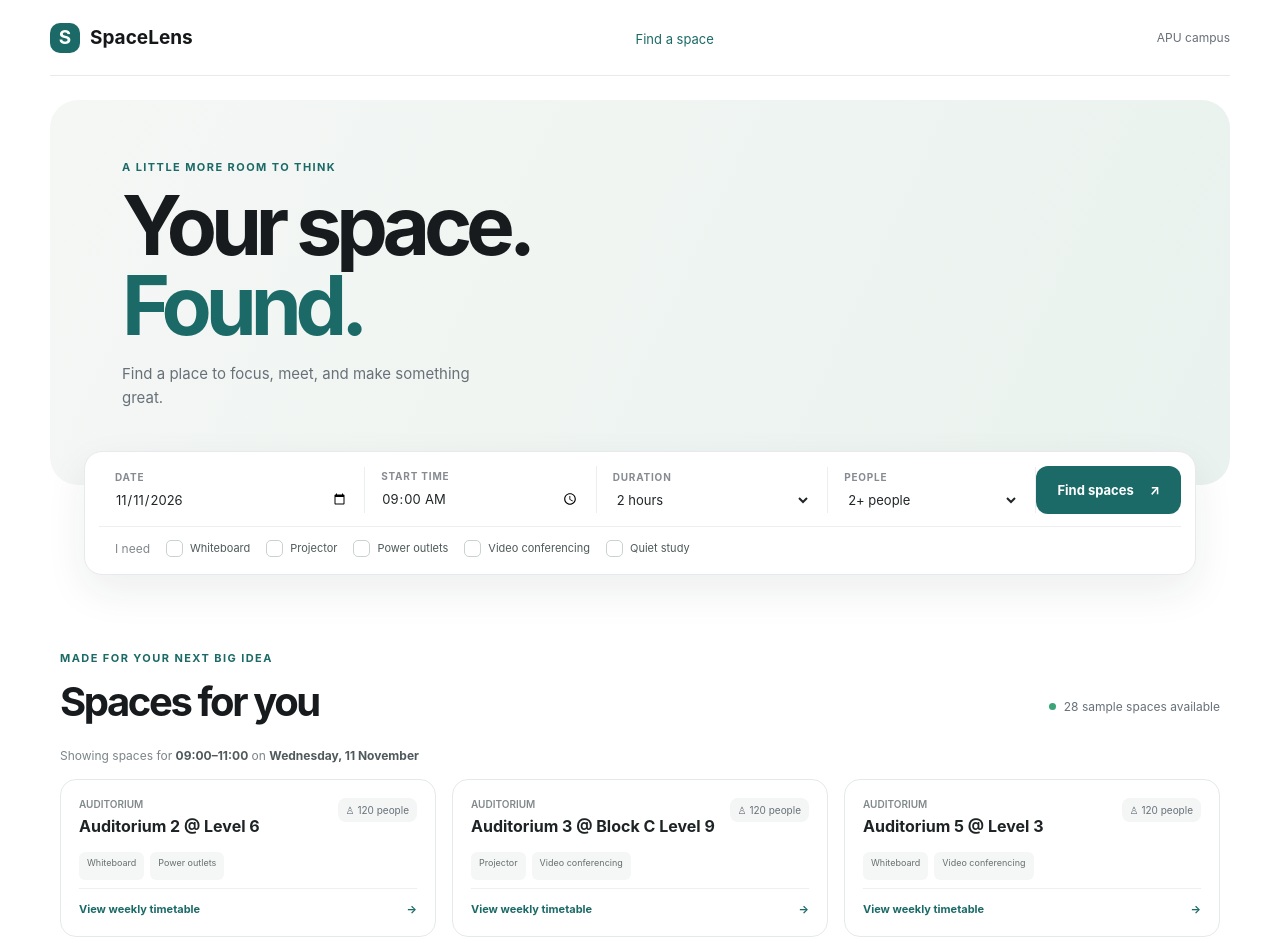
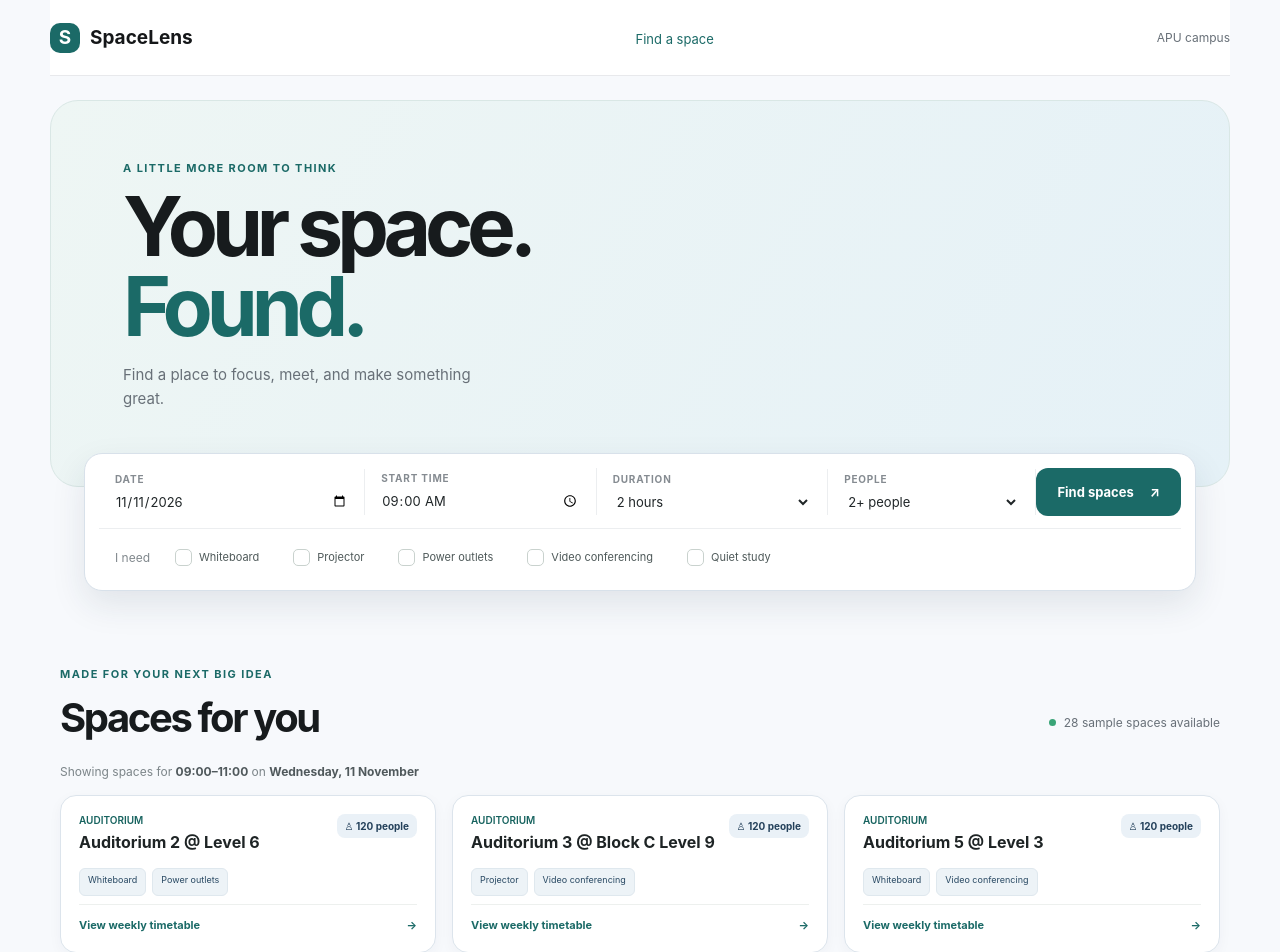
Before and after one commit to nathanaelphz/SpaceLens, a React (Vite) app: page / in a window 1280 px wide. Shown: the top 952 px of the page. Built offline with nearby package versions, Linux system fonts and the light colour scheme.

Commit message:
4th colour design

```diff
--- a/src/App.css
+++ b/src/App.css
@@ -465,3 +465,165 @@
   .timetable-modal { padding: 27px 18px; }
   .timeline-item { grid-template-columns: 78px 1fr; gap: 8px; }
 }
+
+/* Clearer colors and contrast */
+body {
+  background: #f7f9fc;
+  color: #18212f;
+}
+
+.topbar {
+  background: #fff;
+}
+
+.hero {
+  background: linear-gradient(120deg, #eef6f4 0%, #e5f1f7 100%);
+  border: 1px solid #d9e7e5;
+}
+
+.search-panel {
+  border-color: #d8e1ea;
+  box-shadow: 0 14px 34px rgba(25, 48, 72, 0.1);
+}
+
+.filter-field:focus-within {
+  border-radius: 8px;
+  background: #f0f7fa;
+}
+
+.facility-check {
+  padding: 7px 9px;
+  border-radius: 8px;
+}
+
+.facility-check:hover {
+  background: #eef5f8;
+}
+
+.room-card {
+  border-color: #dce4ec;
+  box-shadow: 0 4px 14px rgba(25, 48, 72, 0.04);
+}
+
+.room-category {
+  color: #17635f;
+}
+
+.capacity-badge {
+  color: #24415b;
+  background: #eaf1f7;
+  font-weight: 700;
+}
+
+.feature {
+  color: #294963;
+  background: #edf3f7;
+  border: 1px solid #dfe8ee;
+}
+
+/* Timetable header and day separation */
+.timetable-modal {
+  background: #f9fbfe;
+}
+
+.week-toolbar {
+  color: #17324c;
+  background: #dceaf2;
+  border: 1px solid #c7dce8;
+}
+
+.week-arrow {
+  color: #173f63;
+  border-color: #b9cfdd;
+}
+
+.day-section {
+  margin-top: 16px;
+  background: #fff;
+  border: 1px solid #cbd8e3;
+  box-shadow: 0 3px 10px rgba(25, 48, 72, 0.05);
+}
+
+.day-heading {
+  min-height: 48px;
+  align-items: center;
+  color: #17324c;
+  background: #d8e9f2;
+  font-size: 13px;
+}
+
+.day-section:nth-child(even) .day-heading {
+  color: #392d68;
+  background: #e8e2f7;
+}
+
+.day-heading span {
+  padding: 4px 8px;
+  color: #344c60;
+  background: rgba(255, 255, 255, 0.8);
+  border-radius: 6px;
+  font-weight: 600;
+}
+
+/* Green rows mean free; blue rows mean a scheduled class */
+.timeline-item {
+  min-height: 58px;
+  align-items: center;
+  padding: 12px 14px;
+  border-top: 1px solid #dce4e9;
+}
+
+.timeline-item.free {
+  color: #14532d;
+  background: #e5f5e9;
+  border-left: 6px solid #239653;
+}
+
+.timeline-item.class {
+  color: #173b78;
+  background: #e8efff;
+  border-left: 6px solid #426bd4;
+}
+
+.timeline-time {
+  width: fit-content;
+  padding: 5px 8px;
+  color: #263f5a;
+  background: rgba(255, 255, 255, 0.8);
+  border-radius: 6px;
+  font-size: 12px;
+  font-weight: 700;
+}
+
+.timeline-item.free strong {
+  color: #14532d;
+}
+
+.timeline-item.class strong {
+  color: #173b78;
+}
+
+.timeline-sub {
+  color: #415b80;
+}
+
+.modal-description,
+.modal-note {
+  color: #506174;
+  line-height: 1.5;
+}
+
+@media (max-width: 600px) {
+  .day-heading {
+    min-height: 44px;
+  }
+
+  .timeline-item {
+    grid-template-columns: 88px 1fr;
+    padding: 10px 8px;
+  }
+
+  .timeline-time {
+    font-size: 10px;
+  }
+}
```
